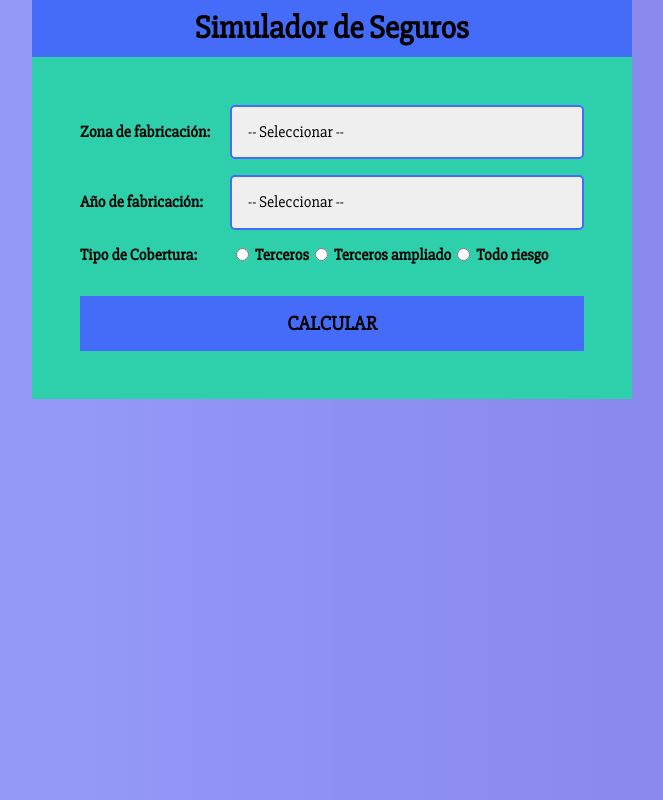
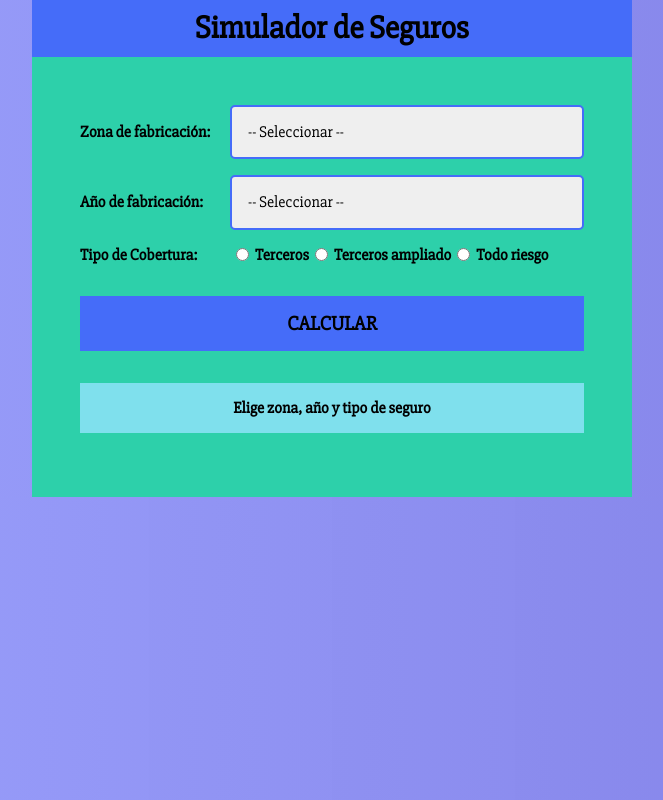
Before and after one commit to marcsanuy/Simulador_seguros, a React (Create React App) app: page / in a window 1280 px wide. Shown: the whole page, without its empty margins (308-971 px from the left). Built offline with nearby package versions, Linux system fonts and the light colour scheme.

Commit message:
Show summary and total to pay

```diff
--- a/src/App.js
+++ b/src/App.js
@@ -2,6 +2,7 @@ import React, { useState } from 'react';
 import Header from './components/Header';
 import Formulario from './components/Formulario';
 import Resumen from './components/Resumen';
+import Resultado from './components/Resultado';
 import styled from '@emotion/styled';
 
 const Contenedor = styled.div`
@@ -26,7 +27,7 @@ function App() {
   });
 
   // Extraer datos
-  const { datos } = resumen;
+  const { cotizacion, datos } = resumen;
 
 
   return (
@@ -42,6 +43,9 @@ function App() {
             <Resumen
               datos={datos}
             />
+            <Resultado
+              cotizacion={cotizacion}
+            />
         </ContenedorFormulario>
     </Contenedor>
   );
--- a/src/components/Resultado.js
+++ b/src/components/Resultado.js
@@ -0,0 +1,33 @@
+import React from 'react';
+import styled from '@emotion/styled';
+
+const Mensaje = styled.p`
+    background-color: rgb(127, 224, 237);
+    text-align: center;
+    margin-top: 2rem;
+    padding: 1rem;
+    `;
+
+const ResultadoCotizacion = styled.div`
+    text-align: center;
+    border: 3px solid #26C6DA;
+    background-color: #47FC47;
+    margin-top: 1rem;
+    position: relative;
+`
+
+const Resultado = ({cotizacion}) => {
+
+   return(
+    (cotizacion === 0)
+    ? <Mensaje>Elige zona, año y tipo de seguro</Mensaje>
+    :
+        (
+            <ResultadoCotizacion>
+                <h2>Total: {cotizacion} €</h2>
+            </ResultadoCotizacion>
+        )
+   );
+}
+
+export default Resultado;
--- a/src/components/Resumen.js
+++ b/src/components/Resumen.js
@@ -1,4 +1,10 @@
 import React, { Fragment } from 'react';
+import styled from '@emotion/styled';
+import { primerMayuscula } from '../helper';
+
+const ContenedorResumen = styled.div`
+    text-align: center;
+`
 
 
 const Resumen = ({datos}) => {
@@ -9,14 +15,14 @@ const Resumen = ({datos}) => {
     if(zone === '' || year === '' || type === '' ) return null;
 
     return (
-        <Fragment>
-            <h2>Resumen de Cotización</h2>
+        <ContenedorResumen>
+            <h3>Resumen de Cotización</h3>
             <ul>
-                <li>Zona: </li>
-                <li>Año: </li>
-                <li>Tipo: </li>
+                <li>Zona: {primerMayuscula(zone)} </li>
+                <li>Año: {primerMayuscula(year)} </li>
+                <li>Tipo: {primerMayuscula(type)} </li>
             </ul>
-        </Fragment>
+        </ContenedorResumen>
 
      );
 }
--- a/src/helper.js
+++ b/src/helper.js
@@ -45,3 +45,8 @@ export function calcularTipoSeguro(type) {
 
     return plan;
 }
+
+// Mostrar prinmera letra en mayúscula
+export function primerMayuscula(texto) {
+    return texto.charAt(0).toUpperCase() + texto.slice(1);
+}
--- a/src/index.css
+++ b/src/index.css
@@ -12,8 +12,8 @@ body {
 }
 ul {
   list-style: none;
-  padding: none;
-  margin: none;
+  padding: 0;
+  margin: 0;
 }
 span.resultado {
   position: relative;
```
